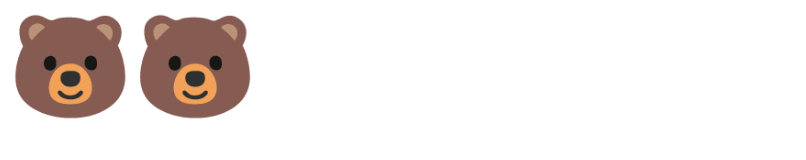
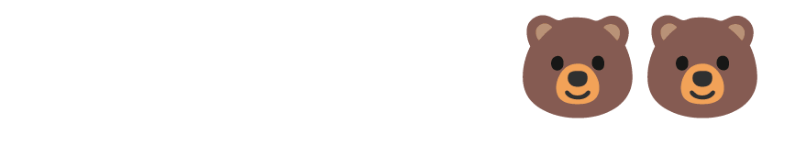
Before and after one commit to getoofed/getoofd, a plain HTML site: page index.html in a window 1280 px wide. Shown: the whole page, without its empty margins (0-806 px from the left). Drawn offline with Linux system fonts and the light colour scheme.

Commit message:
Update index.html

```diff
--- a/index.html
+++ b/index.html
@@ -1 +1 @@
-<p style="font-size:100px">&#x1F43B;&#x1F43B;</p>
+<center><p align="middle" style="font-size:100px">&#x1F43B;&#x1F43B;</p></center>
```
